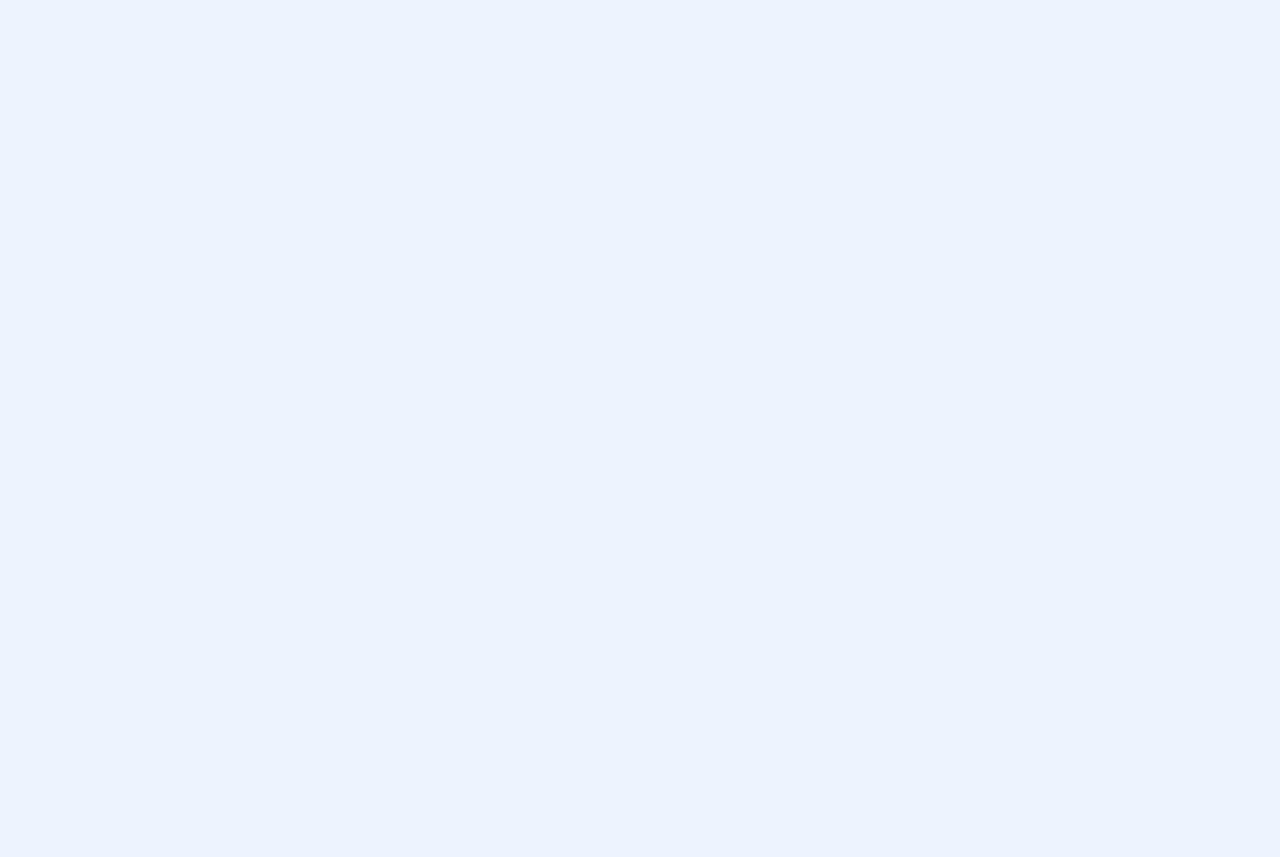
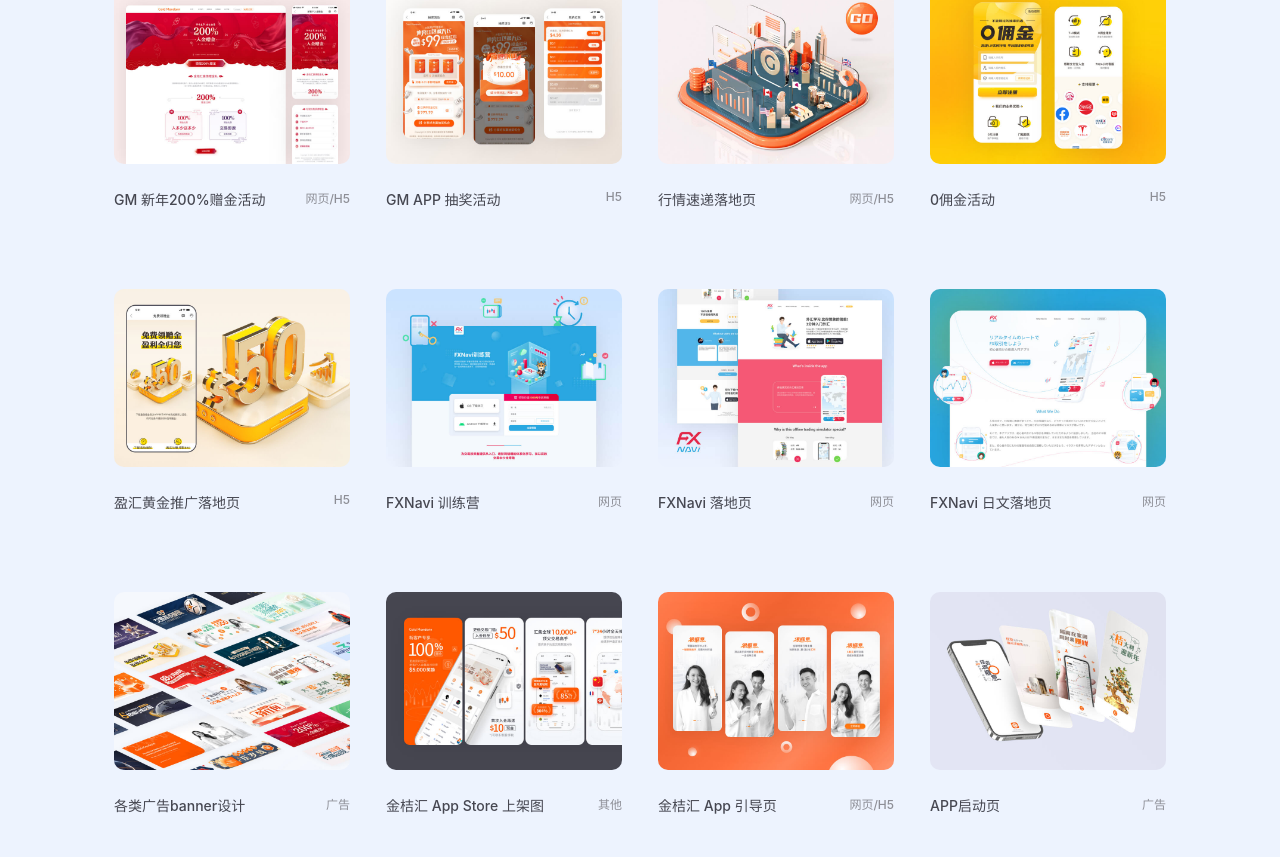
Before and after one commit to fantasyltt/reactapp, a React app: page / in a window 1280 px wide. Shown: the part 1363-2220 px from the top of the page. Before the commit the page ends 897 px from the top, so only its background shows below. Built offline with nearby package versions, Linux system fonts and the light colour scheme.

Commit message:
列表修改

```diff
--- a/src/List.jsx
+++ b/src/List.jsx
@@ -3,38 +3,395 @@
 const List = (props) =>{
   const caseList = [
     {
-      id:0,
+    id:0,
+    img:require("./assets/cover/c-1.jpg"),
+    title:'金桔汇 APP 最新改版',
+    type:'APP',
+    year:2021
+    },
+    {
+      id:1,
       img:require("./assets/cover/c-1.jpg"),
       title:'金桔汇 APP 最新改版',
       type:'APP',
       year:2021
     },
     {
-      id:1,
+      id:2,
       img:require("./assets/cover/c-2.jpg"),
       title:'分享行动落地页',
       type:'网页/H5',
       year:2021
     },
     {
-      id:2,
+      id:3,
       img:require("./assets/cover/c-3.jpg"),
       title:'SovFx 日文圣诞活动',
       type:'网页/H5',
       year:2021
     },
     {
-      id:3,
+      id:4,
       img:require("./assets/cover/c-4.jpg"),
       title:'Interpret CMS',
       type:'网页',
       year:2021
+    },
+    {
+      id:5,
+      img:require("./assets/cover/c-5.jpg"),
+      title:'Lottie 动画 icon',
+      type:'视频动画',
+      year:2021
+    },
+    {
+      id:6,
+      img:require("./assets/cover/c-6.jpg"),
+      title:'感恩老用户活动',
+      type:'网页',
+      year:2021
+    },
+    {
+      id:7,
+      img:require("./assets/cover/c-7.jpg"),
+      title:'GM 代理联盟计划',
+      type:'网页',
+      year:2021
+    },
+    {
+      id:8,
+      img:require("./assets/cover/c-8.jpg"),
+      title:'SovFx 日文新年活动',
+      type:'网页/H5',
+      year:2021
+    },
+    {
+      id:9,
+      img:require("./assets/cover/c-9.jpg"),
+      title:'ForFX 官网',
+      type:'网页',
+      year:2021
+    },
+    {
+      id:10,
+      img:require("./assets/cover/c-10.jpg"),
+      title:'LinkWits 官网',
+      type:'网页',
+      year:2021
+    },
+    {
+      id:11,
+      img:require("./assets/cover/c-11.jpg"),
+      title:'SmartFX 官网',
+      type:'网页',
+      year:2021
+    },
+    {
+      id:12,
+      img:require("./assets/cover/c-12.jpg"),
+      title:'GM 新年200%赠金活动',
+      type:'网页/H5',
+      year:2021
+    },
+    {
+      id:13,
+      img:require("./assets/cover/c-13.jpg"),
+      title:'GM APP 抽奖活动',
+      type:'H5',
+      year:2021
+    },
+    {
+      id:15,
+      img:require("./assets/cover/c-15.jpg"),
+      title:'行情速递落地页',
+      type:'网页/H5',
+      year:2021
+    },
+    {
+      id:16,
+      img:require("./assets/cover/c-16.jpg"),
+      title:'0佣金活动',
+      type:'H5',
+      year:2021
+    },
+    {
+      id:17,
+      img:require("./assets/cover/c-17.jpg"),
+      title:'盈汇黄金推广落地页',
+      type:'H5',
+      year:2021
+    },
+    {
+      id:18,
+      img:require("./assets/cover/c-18.jpg"),
+      title:'FXNavi 训练营',
+      type:'网页',
+      year:2021
+    },
+    {
+      id:19,
+      img:require("./assets/cover/c-19.jpg"),
+      title:'FXNavi 落地页',
+      type:'网页',
+      year:2021
+    },
+    {
+      id:20,
+      img:require("./assets/cover/c-20.jpg"),
+      title:'FXNavi 日文落地页',
+      type:'网页',
+      year:2021
+    },
+    {
+      id:21,
+      img:require("./assets/cover/c-21.jpg"),
+      title:'各类广告banner设计',
+      type:'广告',
+      year:2021
+    },
+    {
+      id:22,
+      img:require("./assets/cover/c-22.jpg"),
+      title:'金桔汇 App Store 上架图',
+      type:'其他',
+      year:2021
+    },
+    {
+      id:23,
+      img:require("./assets/cover/c-23.jpg"),
+      title:'金桔汇 App 引导页',
+      type:'网页/H5',
+      year:2021
+    },
+    {
+      id:24,
+      img:require("./assets/cover/c-24.jpg"),
+      title:'APP启动页',
+      type:'广告',
+      year:2021
+    },
+    {
+      id:25,
+      img:require("./assets/cover/c-25.jpg"),
+      title:'优势介绍落地页',
+      type:'H5',
+      year:2021
+    },
+    {
+      id:26,
+      img:require("./assets/cover/c-26.jpg"),
+      title:'新客活动',
+      type:'网页/H5',
+      year:2021
+    },
+    {
+      id:27,
+      img:require("./assets/cover/c-27.jpg"),
+      title:'介绍外汇落地页',
+      type:'H5',
+      year:2021
+    },
+    {
+      id:28,
+      img:require("./assets/cover/c-28.jpg"),
+      title:'200%赠金活动',
+      type:'网页/H5',
+      year:2021
+    },
+    {
+      id:29,
+      img:require("./assets/cover/c-29.jpg"),
+      title:'LinkWits App 引导页',
+      type:'其他',
+      year:2021
+    },
+    {
+      id:30,
+      img:require("./assets/cover/c-30.jpg"),
+      title:'App 引导页',
+      type:'其他',
+      year:2021
+    },
+    {
+      id:31,
+      img:require("./assets/cover/c-31.jpg"),
+      title:'新年氛围 icon',
+      type:'其他',
+      year:2021
+    },
+    {
+      id:32,
+      img:require("./assets/cover/c-32.jpg"),
+      title:'圣诞氛围 icon',
+      type:'其他',
+      year:2021
+    },
+    {
+      id:33,
+      img:require("./assets/cover/c-33.jpg"),
+      title:'广告（2019前）',
+      type:'广告',
+      year:2019
+    },
+    {
+      id:34,
+      img:require("./assets/cover/c-34.jpg"),
+      title:'QTC App（2019前）',
+      type:'APP',
+      year:2019
+    },
+    {
+      id:35,
+      img:require("./assets/cover/c-35.jpg"),
+      title:'速易网络合作方后台管理系统（2019前）',
+      type:'网页',
+      year:2019
+    },
+    {
+      id:36,
+      img:require("./assets/cover/c-36.jpg"),
+      title:'车保宝官方网站（2019前）',
+      type:'广告',
+      year:2019
+    },
+    {
+      id:37,
+      img:require("./assets/cover/c-37.jpg"),
+      title:'帮帮优贷（2019前）',
+      type:'APP',
+      year:2019
+    },
+    {
+      id:38,
+      img:require("./assets/cover/c-38.jpg"),
+      title:'H5推广页面（2019前）',
+      type:'H5',
+      year:2019
+    },
+    {
+      id:39,
+      img:require("./assets/cover/c-39.jpg"),
+      title:'H5推广页面（2019前）',
+      type:'H5',
+      year:2019
+    },
+    {
+      id:40,
+      img:require("./assets/cover/c-40.jpg"),
+      title:'广告集合（2019前）',
+      type:'广告',
+      year:2019
+    },
+    {
+      id:41,
+      img:require("./assets/cover/c-41.jpg"),
+      title:'信息流广告集合（2019前）',
+      type:'广告',
+      year:2019
+    },
+    {
+      id:42,
+      img:require("./assets/cover/c-42.jpg"),
+      title:'生物源官方网站（2019前）',
+      type:'网页',
+      year:2019
+    },
+    {
+      id:43,
+      img:require("./assets/cover/c-43.jpg"),
+      title:'OVONIC官网（2019前）',
+      type:'网页',
+      year:2019
+    },
+    {
+      id:44,
+      img:require("./assets/cover/c-44.jpg"),
+      title:'MAGPOC官网（2019前）',
+      type:'网页',
+      year:2019
+    },
+    {
+      id:45,
+      img:require("./assets/cover/c-45.jpg"),
+      title:'洲安集团官网（2019前）',
+      type:'网页',
+      year:2019
+    },
+    {
+      id:46,
+      img:require("./assets/cover/c-46.jpg"),
+      title:'校园微电影大赛落地页（2019前）',
+      type:'网页',
+      year:2019
+    },
+    {
+      id:47,
+      img:require("./assets/cover/c-47.jpg"),
+      title:'正祺集团官网（2019前）',
+      type:'网页',
+      year:2019
+    },
+    {
+      id:48,
+      img:require("./assets/cover/c-48.jpg"),
+      title:'中原地产海外房产（2019前）',
+      type:'网页',
+      year:2019
+    },
+    {
+      id:49,
+      img:require("./assets/cover/c-49.jpg"),
+      title:'CBP国际教育（2019前）',
+      type:'网页',
+      year:2019
+    },
+    {
+      id:50,
+      img:require("./assets/cover/c-50.jpg"),
+      title:'深圳市南山区南风社工服务社官网（2019前）',
+      type:'网页',
+      year:2019
+    },
+    {
+      id:51,
+      img:require("./assets/cover/c-51.jpg"),
+      title:'MAGPOC官网（2019前）',
+      type:'网页',
+      year:2019
+    },
+    {
+      id:52,
+      img:require("./assets/cover/c-52.jpg"),
+      title:'HV品牌官网（2019前）',
+      type:'网页',
+      year:2019
+    },
+    {
+      id:53,
+      img:require("./assets/cover/c-53.jpg"),
+      title:'华夏星光官网（2019前）',
+      type:'网页',
+      year:2019
+    },
+    {
+      id:54,
+      img:require("./assets/cover/c-54.jpg"),
+      title:'星翼创想官网（2019前）',
+      type:'网页',
+      year:2019
+    },
+    {
+      id:55,
+      img:require("./assets/cover/c-55.jpg"),
+      title:'富涞财富官网（2019前）',
+      type:'网页',
+      year:2019
     }
   ]
   return (
     <div className="List">
       <div className="listSelect">
-        <div className="selector">最新<span></span></div>
+        <div className="selector">默认<span></span></div>
         <div className="selectNav">
           <ul>
             <li className='active'>全部</li>
--- a/src/List.less
+++ b/src/List.less
@@ -57,7 +57,8 @@
           display: block;
           width: 100%;
           border-radius: 10px;
-          margin-bottom: 20px;
+          margin-bottom: 25px;
+          transition:all .3s ease;
         }
         .title{
           font-size: 14px;
@@ -70,12 +71,20 @@
             font-size: 12px;
           }
         }
+        &:hover img{
+          transition:all .3s ease;
+          box-shadow: 0 15px 25px 0px rgba(0, 0, 140, 0.1);
+          -webkit-transform: scale(1.02,1.02);
+          transform: scale(1.02,1.02);
+        }
       }
     }
     .listEnd{
       clear: both;
       text-align: center;
       margin-bottom: 50px;
+      color: #666666;
+      font-size: 14px;
     }
   }
 }
```
Also changed, not shown: src/assets/images/arrleft.png (added), src/assets/images/arrright.png (added).
